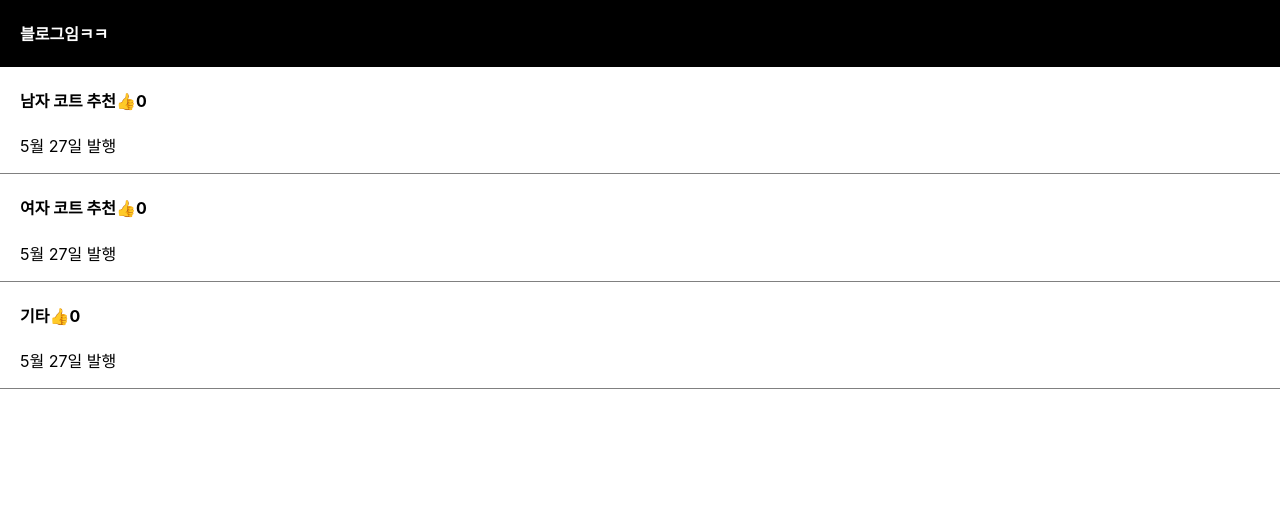
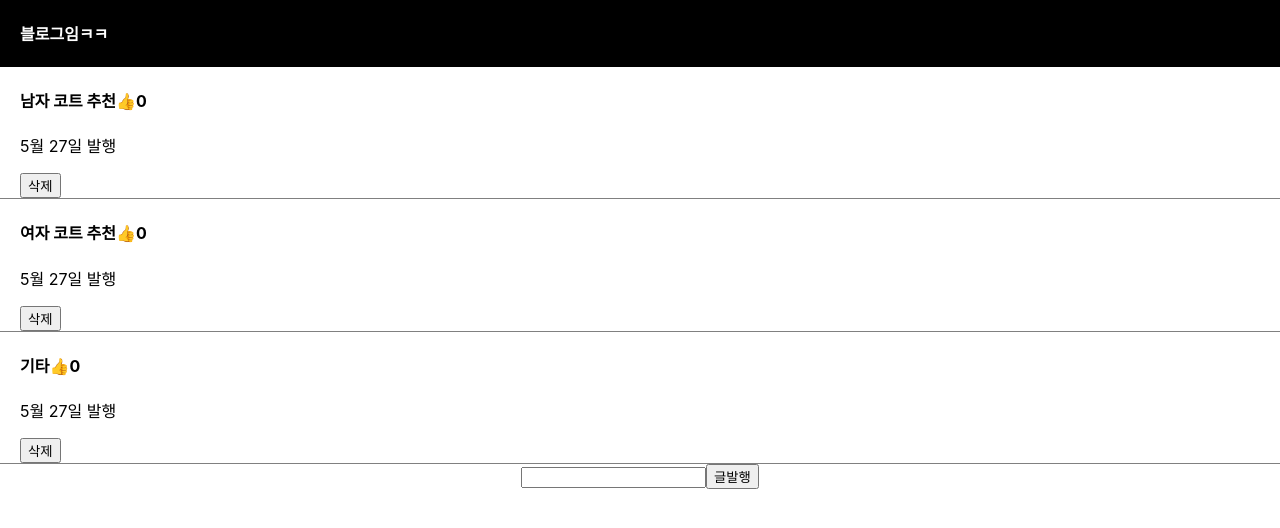
Before and after one commit to llshl/react-practice, a React (Create React App) app: page / in a window 1280 px wide. Shown: the top 528 px of the page. Built offline with nearby package versions, Linux system fonts and the light colour scheme.

Commit message:
글 추가, 삭제기능

```diff
--- a/src/App.js
+++ b/src/App.js
@@ -12,6 +12,7 @@ function App() {
   let [like, setLike] = useState(likeList);
   let [modal, setModal] = useState(false);
   let [modelTitle, setModelTitle] = useState(0);
+  let [input, setInput] = useState('');
   return (
     <div className="App">
       <div className="black-nav">
@@ -28,7 +29,8 @@ function App() {
             >
               {post}
               <span
-                onClick={() => {
+                onClick={e => {
+                  e.stopPropagation(); // 이벤트 버블링 방지
                   let copy = [...like];
                   copy[index] += 1;
                   setLike(copy);
@@ -39,9 +41,45 @@ function App() {
               {like[index]}
             </h4>
             <p>5월 27일 발행</p>
+            <button
+              onClick={() => {
+                let copy = [...titles];
+                copy.splice(index, 1); // 배열 중간에서 삭제하기, index번째부터 1개 삭제
+                setTitle(copy);
+              }}
+            >
+              삭제
+            </button>
           </div>
         );
       })}
+
+      {/*<input*/}
+      {/*  onChange={e => {*/}
+      {/*    setInput(e.target.value); // 비동기함수라 최초 1개 입력했을땐 아무것도 나오지 않고 2개부터 1개씩 차이나게 나, 즉 이거 완료되기 전에*/}
+      {/*    console.log(input); // 이거부터 처리됨*/}
+      {/*  }}*/}
+      {/*/>*/}
+
+      {/* 글 새로 발행하기 */}
+      {/* input태그로 받아서 input state에 넣어줌 */}
+      <input
+        onChange={e => {
+          setInput(e.target.value); // 비동기함수라 최초 1개 입력했을땐 아무것도 나오지 않고 2개부터 1개씩 차이나게 나, 즉 이거 완료되기 전에
+          console.log(input); // 이거부터 처리됨
+        }}
+      />
+
+      {/* input state를 글목록 state에 넣어줌 */}
+      <button
+        onClick={() => {
+          let copy = [...titles];
+          copy.unshift(input);
+          setTitle(copy);
+        }}
+      >
+        글발행
+      </button>
       {modal ? <Modal setTitle={setTitle} titles={titles} modelTitle={modelTitle} /> : null}
     </div>
   );
```
